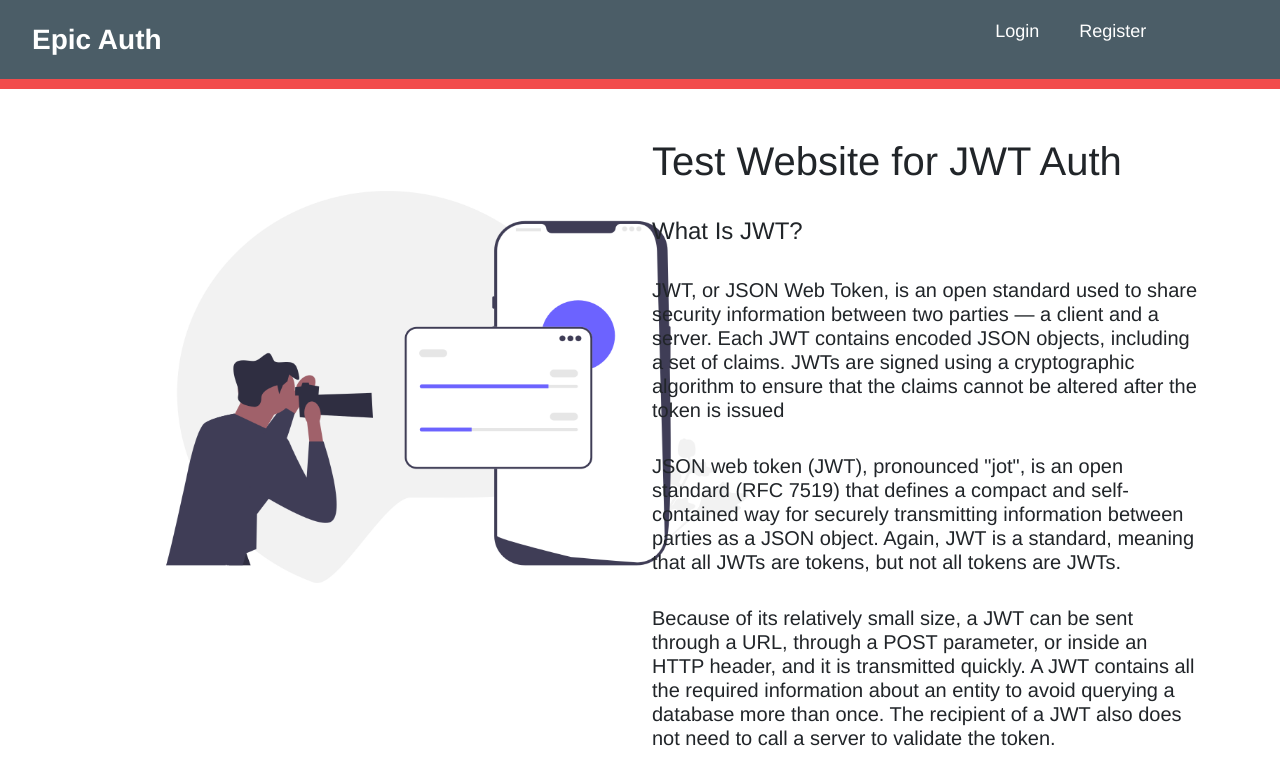
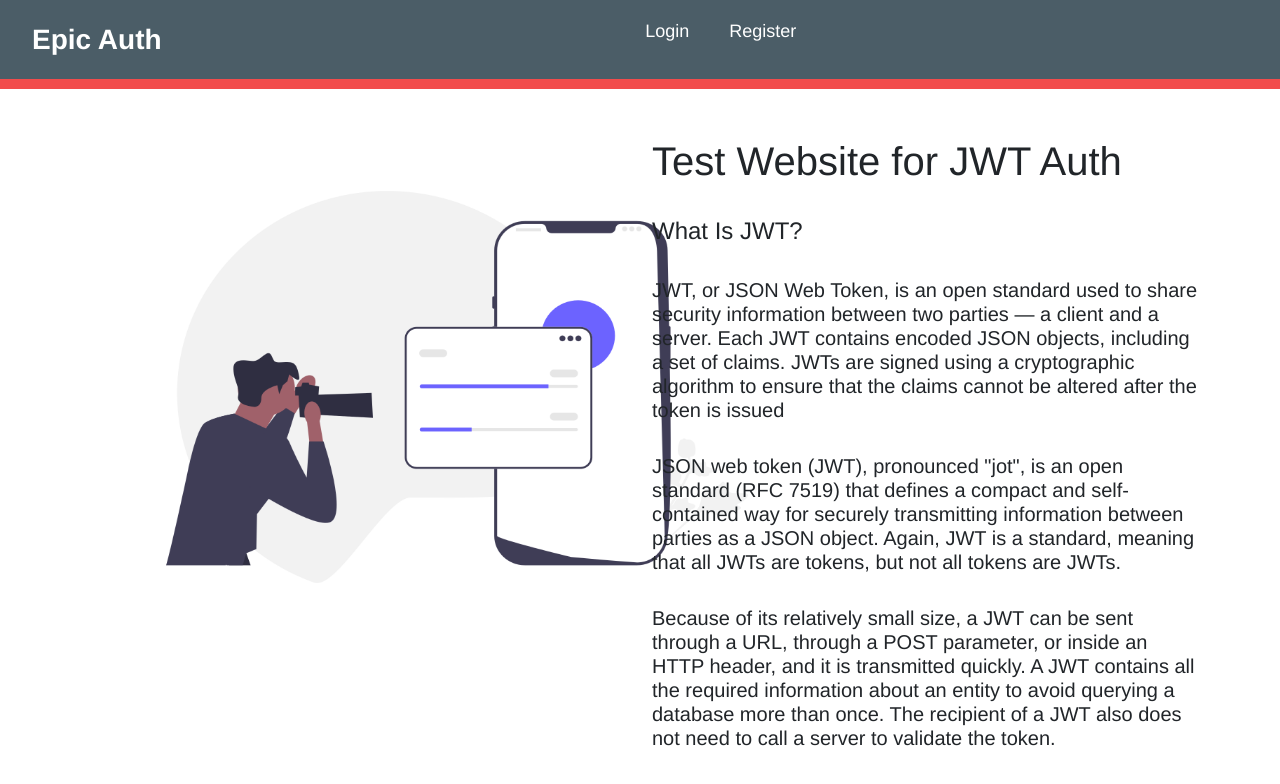
Before and after one commit to Abhi-arch246/jwt-redux-toolkit, a React (Create React App) app in the folder client/: page / in a window 1280 px wide. Shown: the top 784 px of the page. Built offline with nearby package versions, Linux system fonts and the light colour scheme.

Commit message:
UI changes

```diff
--- a/client/src/index.css
+++ b/client/src/index.css
@@ -25,6 +25,7 @@
 
 nav {
   z-index: 100;
+  width: 100%;
   text-decoration: none;
   background-color: var(--bar);
   padding: 18px 32px;
@@ -75,9 +76,6 @@ nav {
   background-color: #F24C4C;
 }
 
-.menu {
-  margin-left: 700px;
-}
 
 .menu li {
   display: inline-block;
```
